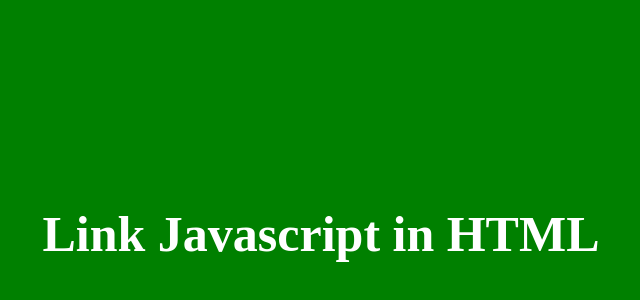
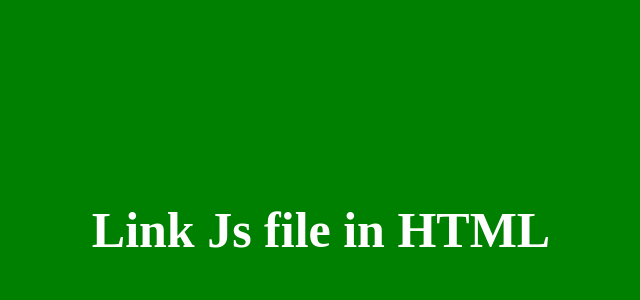
Before and after one commit to shariarhossain17/master-javascript, a plain HTML site: page fundamentals-part1/linkjsFile/index.html in a window 1280 px wide. Shown: the part 166-466 px from the top of the page, without its empty margins (319-959 px from the left). Drawn offline with Linux system fonts and the light colour scheme.

Commit message:
link js in html

```diff
--- a/fundamentals-part1/linkjsFile/index.html
+++ b/fundamentals-part1/linkjsFile/index.html
@@ -4,24 +4,23 @@
     <meta charset="UTF-8" />
     <meta http-equiv="X-UA-Compatible" content="IE=edge" />
     <meta name="viewport" content="width=device-width, initial-scale=1.0" />
-    <title>Link Javascript</title>
+    <title>Link Js file</title>
   </head>
   <style>
     body {
-      background-color: green;
-      height: 98vh;
+      height: 97vh;
       display: flex;
       align-items: center;
       justify-content: center;
+      background-color: green;
     }
     h1 {
       color: #fff;
-      text-align: center;
       font-size: 50px;
     }
   </style>
   <body>
-    <h1>Link Javascript in HTML</h1>
+    <h1>Link Js file in HTML</h1>
 
     <script src="./script.js"></script>
   </body>
--- a/fundamentals-part1/linkjsFile/script.js
+++ b/fundamentals-part1/linkjsFile/script.js
@@ -1,4 +1,3 @@
-let js = "amazing";
+let js = "amazing"
 
-
-if(js === "amazing") alert("javascript is fun!")
+if(js === "amazing") alert("js is fun!")
```
